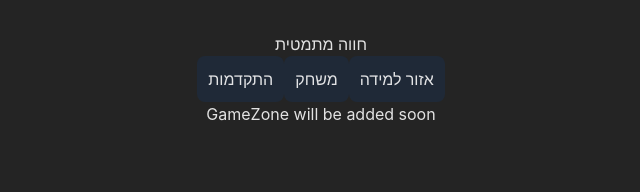
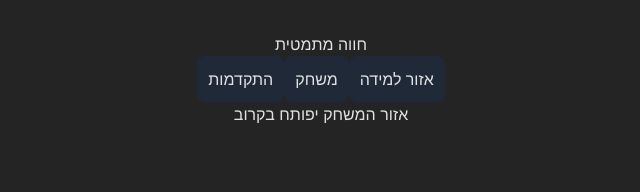
Before and after one commit to Doron-gut1/multiplication-game, a React (Vite) app: page / in a window 1280 px wide. Both pictures are taken after a click on the button "משחק". Shown: the top 192 px of the page, without its empty margins (436-1076 px from the left). Built offline with nearby package versions, Linux system fonts and the light colour scheme.

Commit message:
Fix GameManager component and remove problematic imports

```diff
--- a/src/components/game/GameManager.tsx
+++ b/src/components/game/GameManager.tsx
@@ -1,5 +1,4 @@
 import React, { useState } from 'react';
-import { GameZone } from './';
 import LearningZone from '../learning/LearningZone';
 
 type GameState = 'learning' | 'playing' | 'progress';
@@ -52,7 +51,11 @@
 
       <div className="border rounded-lg p-4">
         {currentState === 'learning' && <LearningZone />}
-        {currentState === 'playing' && <div>GameZone will be added soon</div>}
+        {currentState === 'playing' && (
+          <div className="bg-white rounded-lg p-6 text-center text-gray-600">
+            אזור המשחק יפותח בקרוב
+          </div>
+        )}
         {currentState === 'progress' && (
           <div className="bg-white rounded-lg p-6 text-center text-gray-600">
             אזור ההתקדמות יפותח בקרוב
```
